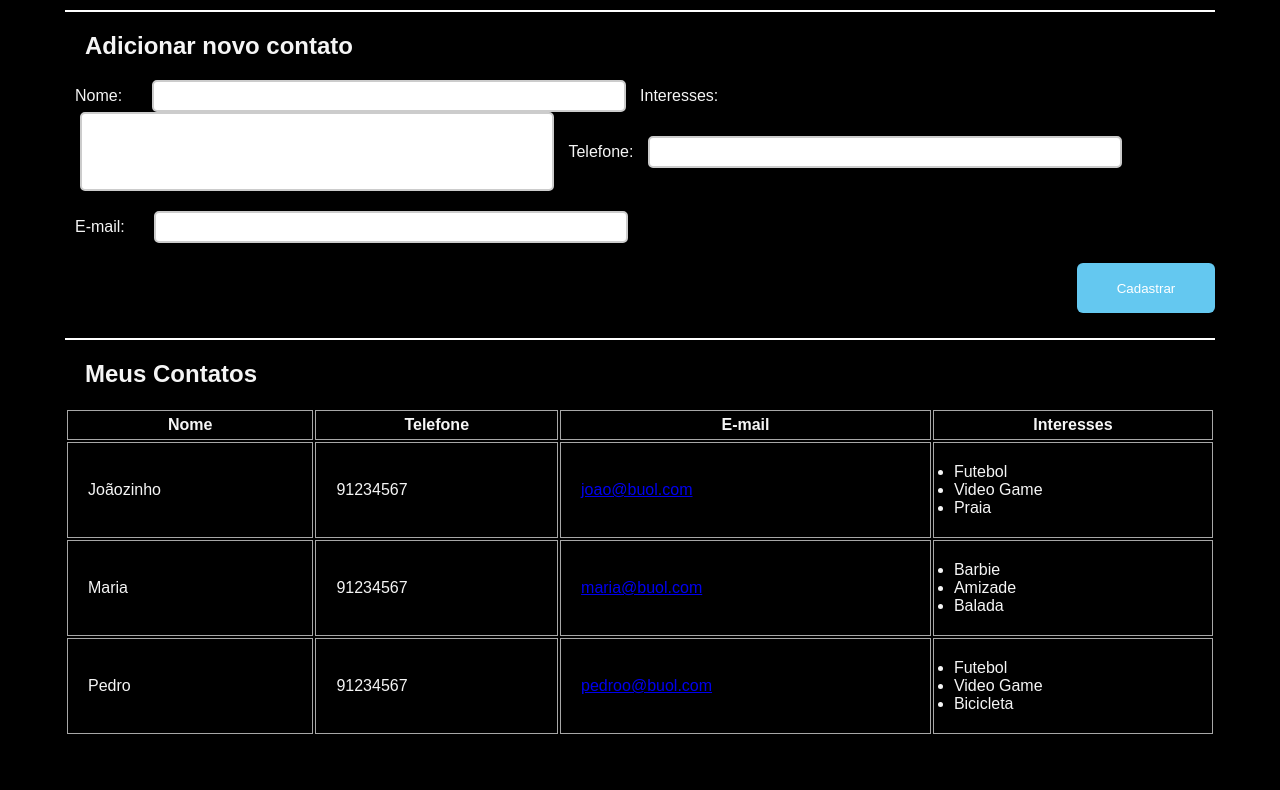
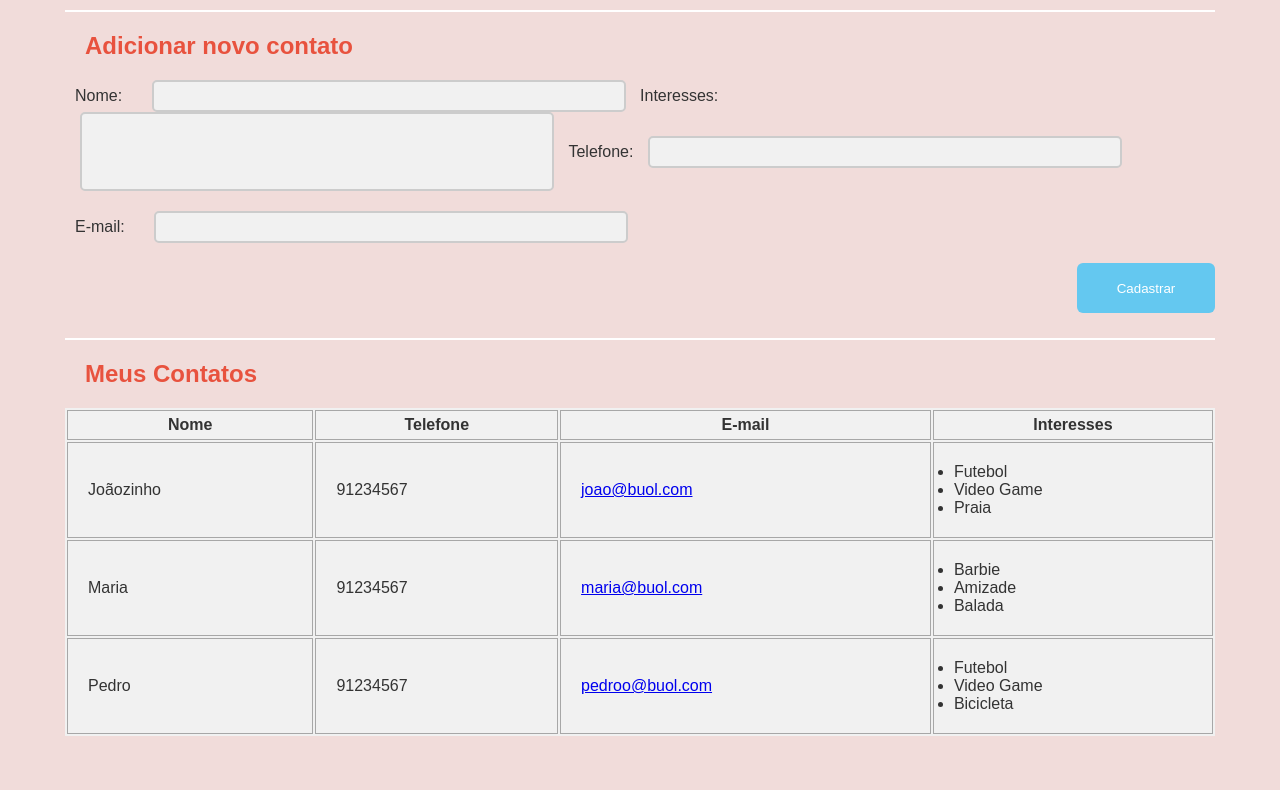
Before and after one commit to nayarakarinearaujo/CursoFastFront-End, a plain HTML site: page Exercicio/exercicio.html in a window 1280 px wide. Shown: the part 217-1007 px from the top of the page. Drawn offline with Linux system fonts and the light colour scheme.

Commit message:
Ajuste no CSS

```diff
--- a/Exercicio/style.css
+++ b/Exercicio/style.css
@@ -4,8 +4,8 @@
 }
 
 body {
-  background-color: black;
-  color: whitesmoke;
+  background-color: #f1dcda;
+  color: #333;
   font-family: Arial, Helvetica, sans-serif;
   padding: 15px;
   margin: 50px;
@@ -28,8 +28,13 @@ hr {
   margin-top: 25px;
 }
 
+h1 {
+  color: #e8523e;
+}
+
 h2 {
   margin: 20px;
+  color: #e8523e;
 }
 
 label {
@@ -39,15 +44,21 @@ label {
 
 input[type="text"],
 input[type="number"] {
+  background-color: #f1f1f1;
   width: 40%;
   padding: 5px;
   margin-left: 15px;
-  border: 2px solid #ccc;
+  border: 2px solid  #ccc;
   border-radius: 5px;
   font-size: 1rem;
   transition: border-color 0.3s ease;
 }
 
+input[type="text"]:hover,
+input[type="number"]:hover {
+  background-color:#d9d7d7e2;
+
+}
 
 .inputInteresse {
   width: 60%;
@@ -85,6 +96,7 @@ input[type="button"] {
   background: #64c8f0;
   color: #fff;
   border: none;
+  cursor: pointer;
 }
 
 input[type="button"]:hover {
@@ -94,6 +106,7 @@ input[type="button"]:hover {
 
 table {
   width: 100%;
+  background-color: #f1f1f1;
 }
 
 th,
```
